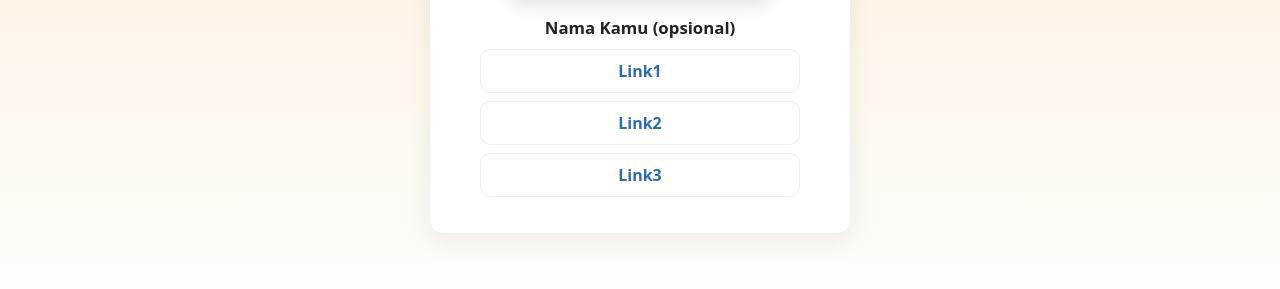
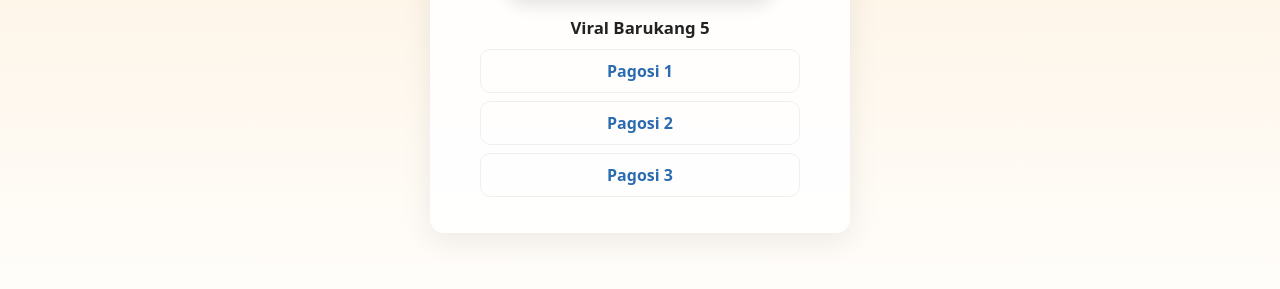
Before and after one commit to laoarfa-dotcom/Ucipelor, a plain HTML site: page index.html in a window 1280 px wide. Shown: the part 429-718 px from the top of the page. Drawn offline with Linux system fonts and the light colour scheme.

Commit message:
Undangan
Barukang 5 Adalah Kampung Narkotika,Ada Berbagai Macam Spesies Salah Satunya Pagosip Tattara

```diff
--- a/index.html
+++ b/index.html
@@ -108,12 +108,12 @@
          src="https://raw.githubusercontent.com/laoarfa-dotcom/Ucipelor/main/ucipelor-www.jpg"
          alt="ucipelor-www.jpg" />
 
-    <h1 id="p-name" class="name">Nama Kamu (opsional)</h1>
+    <h1 id="p-name" class="name">Viral Barukang 5</h1>
 
     <ul class="links" aria-label="Tautan utama">
-      <li><a href="#link1" id="link1">Link1</a></li>
-      <li><a href="#link2" id="link2">Link2</a></li>
-      <li><a href="#link3" id="link3">Link3</a></li>
+      <li><a href="#link1" id="link1">Pagosi 1</a></li>
+      <li><a href="#link2" id="link2">Pagosi 2</a></li>
+      <li><a href="#link3" id="link3">Pagosi 3</a></li>
     </ul>
   </main>
 </body>
```
